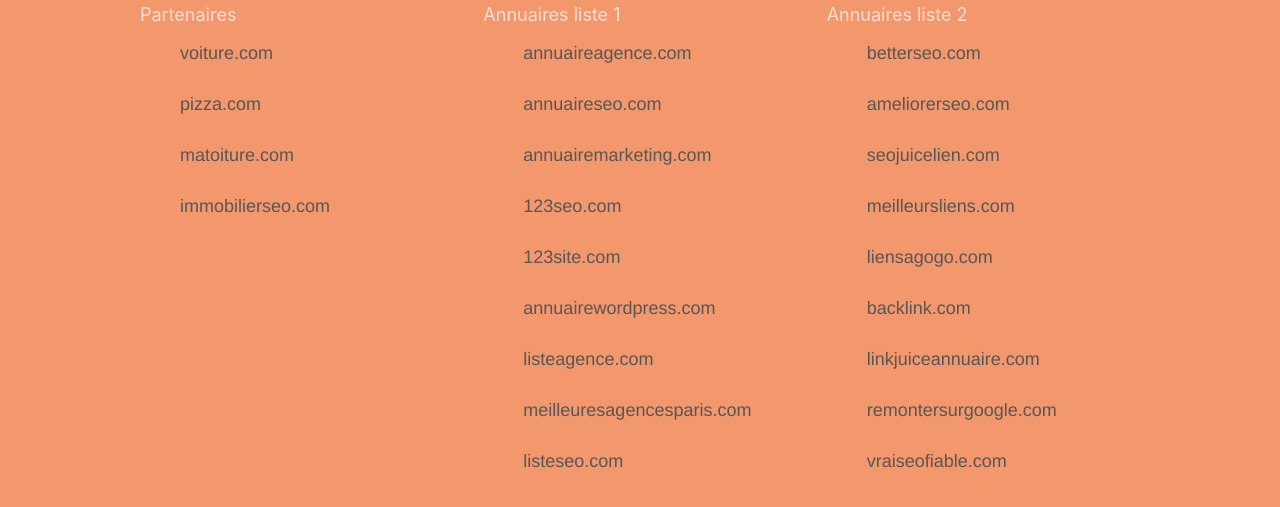
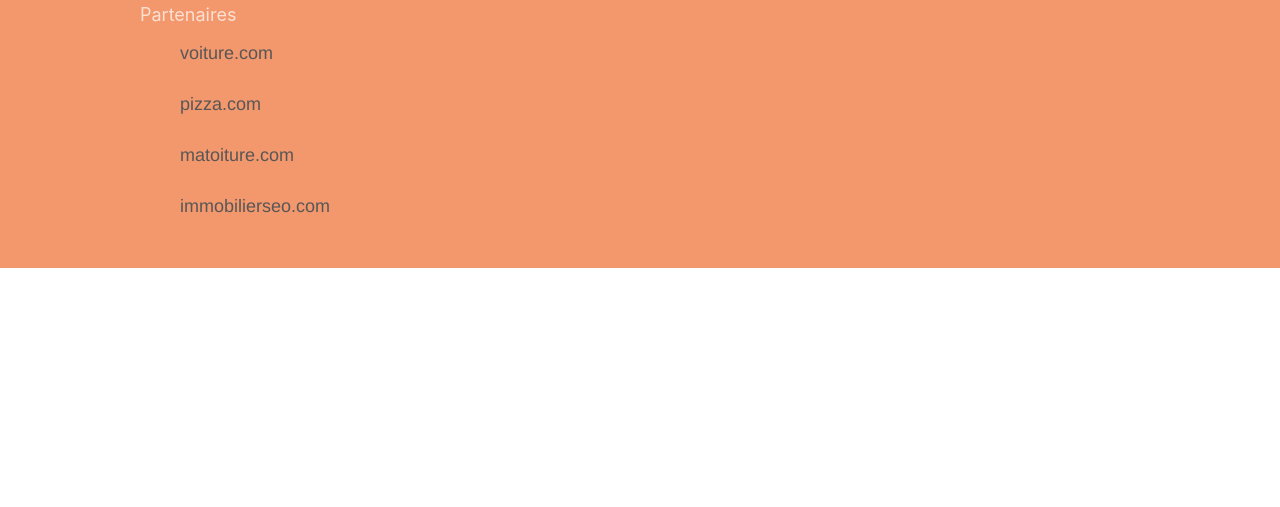
Before and after one commit to AlexiaBer/Projet_4, a website: page index.html in a window 1280 px wide. Shown: the part 4493-5000 px from the top of the page. After the commit the page ends 4761 px from the top, so only its background shows below. Drawn offline with nearby package versions, Linux system fonts and the light colour scheme.

Commit message:
Homogénéisation du footer sur les deux pages, et suppressions des liens de batlink

```diff
--- a/index.html
+++ b/index.html
@@ -313,34 +313,6 @@
 									<a href="immobilierseo.com"><li class="list-unstyled">immobilierseo.com</li></a>
 								</ul>
 							</div>
-							<div class="col-sm-4 text-medium-size">
-								Annuaires liste 1
-								<ul>
-									<a href="annuaireagence.com"><li class="list-unstyled">annuaireagence.com</li></a>
-									<a href="annuaireseo.com"><li class="list-unstyled">annuaireseo.com</li></a>
-									<a href="annuairemarketing.com"><li class="list-unstyled">annuairemarketing.com</li></a>
-									<a href="123seoture.com"><li class="list-unstyled">123seo.com</li></a>
-									<a href="123site.com"><li class="list-unstyled">123site.com</li></a>
-									<a href="annuairewordpress.com"><li class="list-unstyled">annuairewordpress.com</li></a>
-									<a href="listeagence.com"><li class="list-unstyled">listeagence.com</li></a>
-									<a href="meilleuresagencesparis.com"><li class="list-unstyled">meilleuresagencesparis.com</li></a>
-									<a href="listeseo.com"><li class="list-unstyled">listeseo.com</li></a>
-								</ul>
-							</div>
-							<div class="col-sm-4 text-medium-size">
-								Annuaires liste 2
-								<ul>
-									<a href="betterseo.com"><li class="list-unstyled">betterseo.com</li></a>
-									<a href="ameliorerseo.com"><li class="list-unstyled">ameliorerseo.com</li></a>
-									<a href="seojuicelien.com"><li class="list-unstyled">seojuicelien.com</li></a>
-									<a href="meilleursliens.com"><li class="list-unstyled">meilleursliens.com</li></a>
-									<a href="liensagogo.com"><li class="list-unstyled">liensagogo.com</li></a>
-									<a href="backlink.com"><li class="list-unstyled">backlink.com</li></a>
-									<a href="linkjuiceannuaire.com"><li class="list-unstyled">linkjuiceannuaire.com</li></a>
-									<a href="remontersurgoogle.com"><li class="list-unstyled">remontersurgoogle.com</li></a>
-									<a href="vraiseofiable.com"><li class="list-unstyled">vraiseofiable.com</li></a>
-								</ul>
-							</div>
 						</div>
 					</div>
 				</div>
```
Also changed, not shown: Contact.html (+30 -7 lines).
